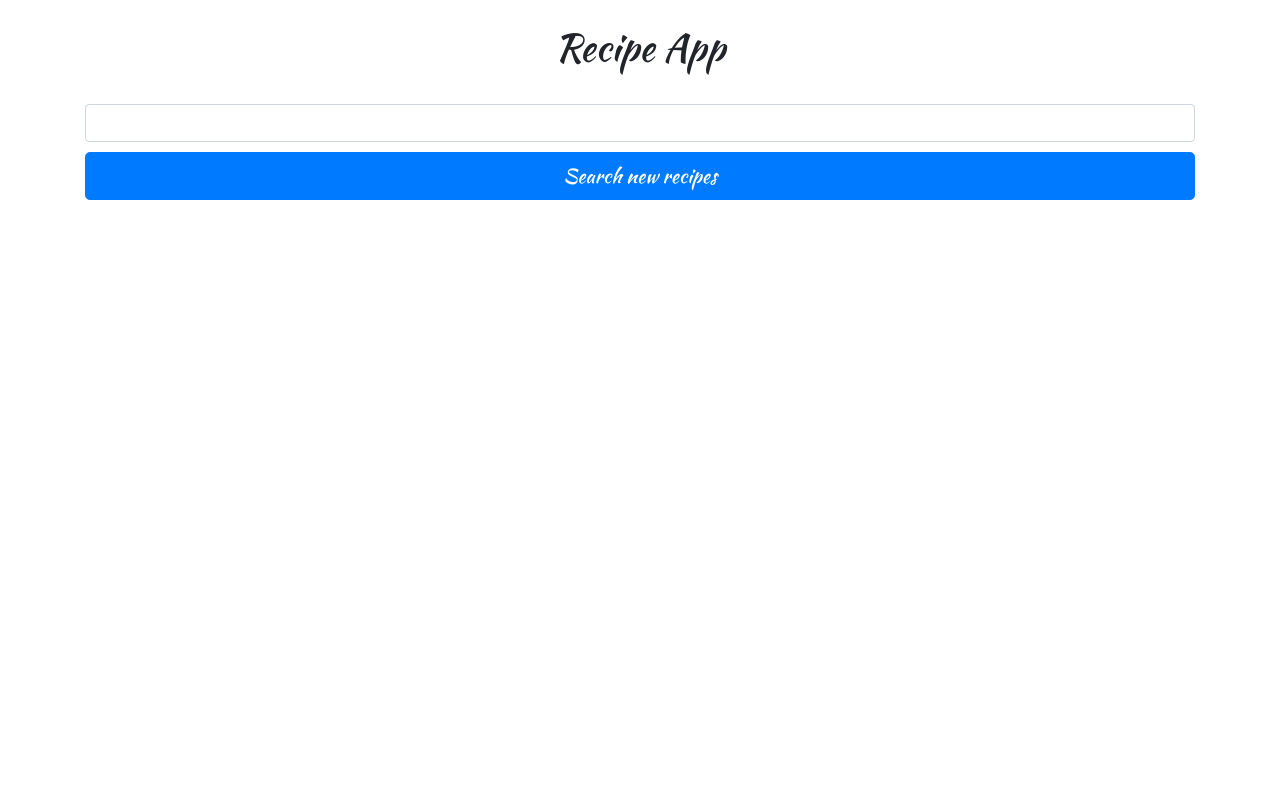
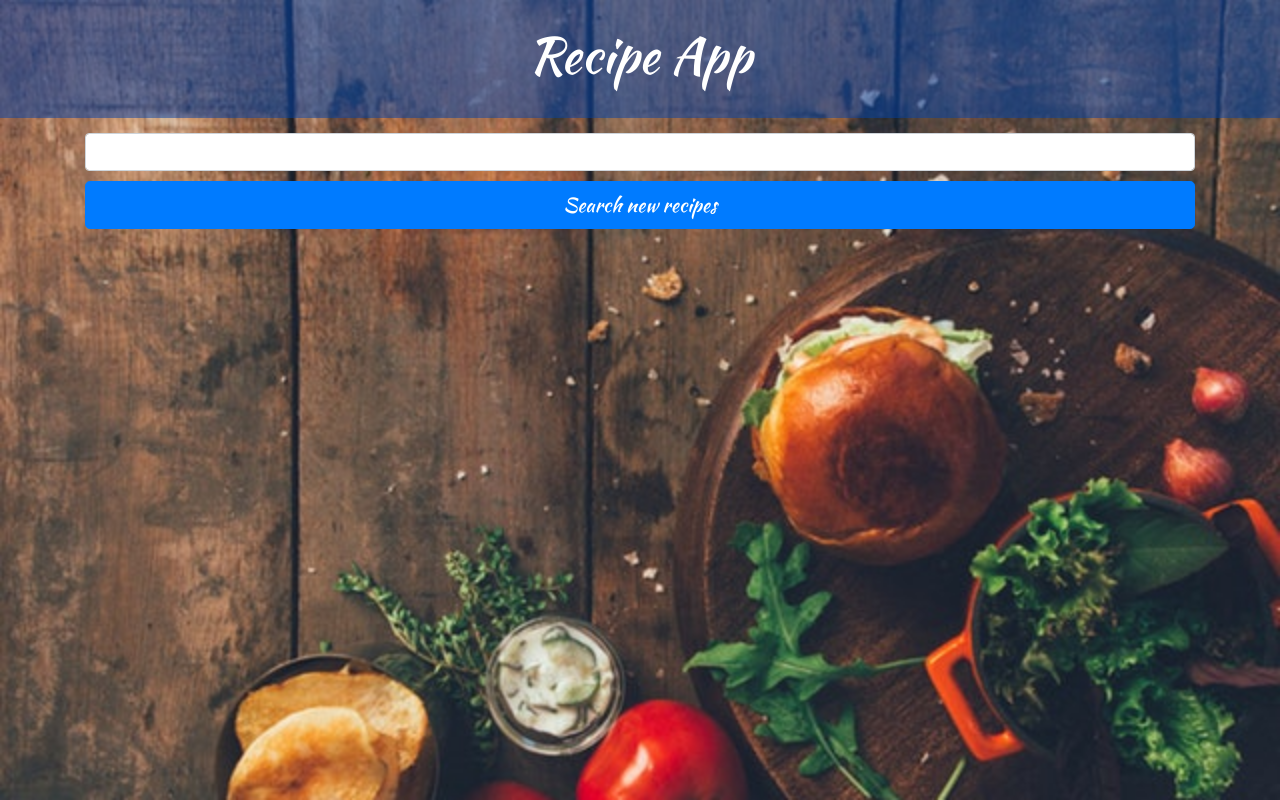
Before and after one commit to mateuszlubianka1993/recipe-app-react, a React (Create React App) app: page / in a window 1280 px wide. Built offline with nearby package versions, Linux system fonts and the light colour scheme.

Commit message:
add background-image

```diff
--- a/src/components/Recipe.js
+++ b/src/components/Recipe.js
@@ -7,8 +7,8 @@ const Recipe = ({recipe}) => {
         <div className="card recipe-container">
             <img src={recipe.recipe.image} className="card-img-top" alt={recipe.recipe.label}/>
             <div className="card-body">
-                <h5 className="card-title">{recipe.recipe.label}</h5>
-                <p className="card-text">Health labels: {recipe.recipe.healthLabels.map(label=><span className="badge badge-secondary badge-success" key={label}> {label}</span>)}</p>
+                <h4 className="card-title">{recipe.recipe.label}</h4>
+                <h4 className="card-text">Health labels: {recipe.recipe.healthLabels.map(label=><span className="badge badge-secondary badge-success" key={label}> {label}</span>)}</h4>
                 <div className="description-container">
                     <div className="description-box">
                         <div className="alert alert-primary" role="alert">
--- a/src/components/styles/Header.css
+++ b/src/components/styles/Header.css
@@ -1,9 +1,10 @@
 .header-container {
-    background-color:;
+    background-color: rgba(0,66,171,0.5);
     text-align: center;
     padding: 25px;
+    margin-bottom: 15px;
 }
 .header-txt {
-    font-size: 38px;
-    color:;
+    font-size: 50px;
+    color: #fff;
 }
--- a/src/index.css
+++ b/src/index.css
@@ -1,4 +1,6 @@
 body {
   margin: 0;
   font-family: 'Kaushan Script', cursive;
+  background-image: url('./img/bread-color-copyspace-1565982.jpg');
+  background-size: cover;
 }
```
Also changed, not shown: src/img/bread-color-copyspace-1565982.jpg (added).
